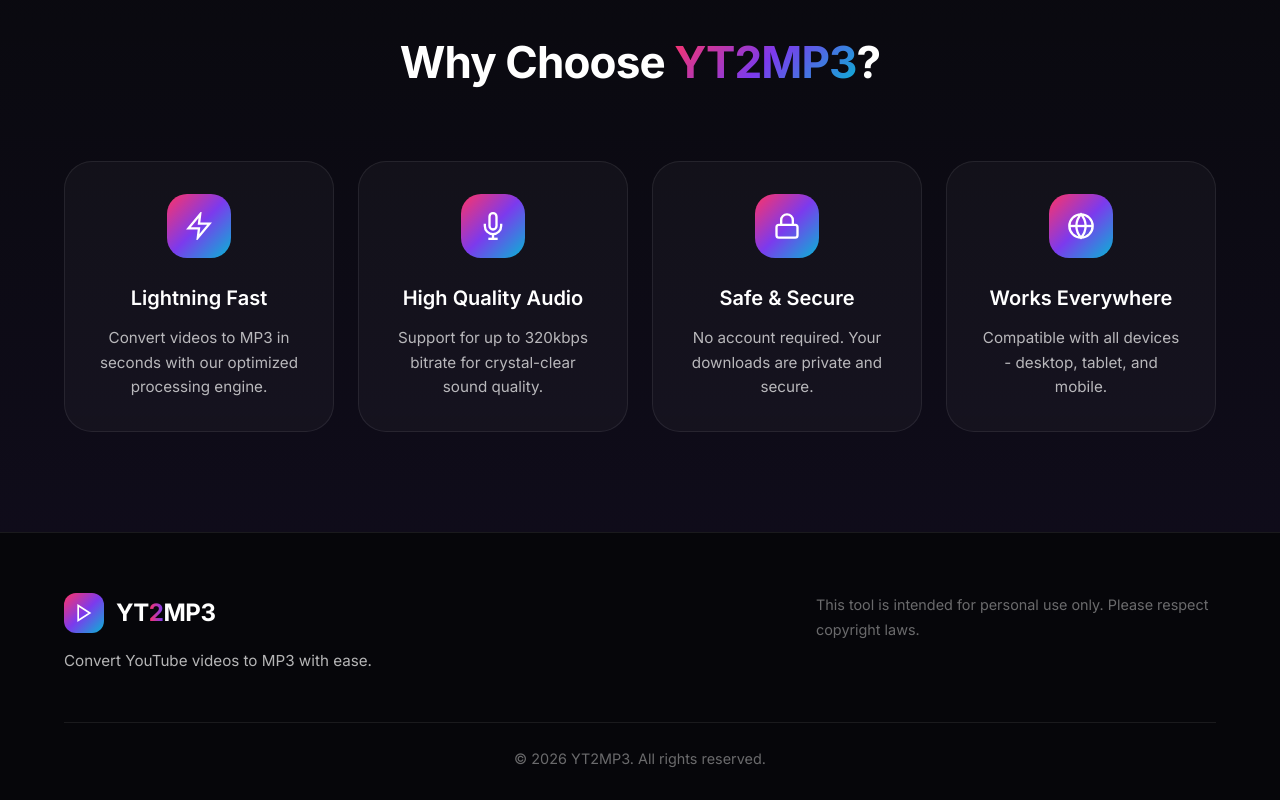
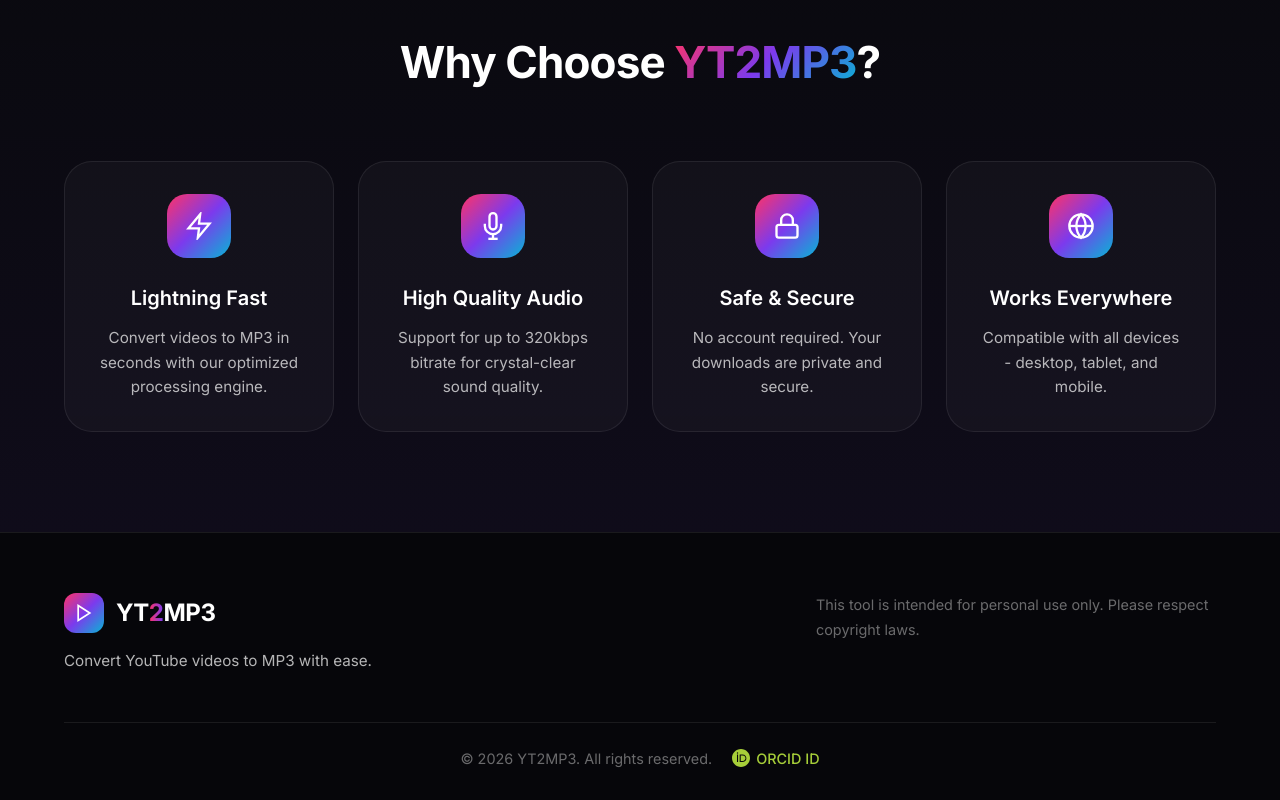
Before and after one commit to Anjasta-Tarigan/yt-mp3-v1, a website: page index.html in a window 1280 px wide. Shown: the part 873-1673 px from the top of the page. Drawn offline with Linux system fonts and the light colour scheme; some packages are replaced by stand-ins of ours; a script that the page names is missing.

Commit message:
feat: Update navigation link text and add an ORCID link with associated styling to the footer.

```diff
--- a/index.html
+++ b/index.html
@@ -86,7 +86,7 @@
         </div>
         <nav class="nav">
           <a href="#features" class="nav-link">Features</a>
-          <a href="#how-it-works" class="nav-link">How It Works</a>
+          <a href="#" class="nav-link">TikTok Downloader</a>
         </nav>
       </div>
     </header>
@@ -625,6 +625,12 @@
         </div>
         <div class="footer-bottom">
           <p>&copy; 2026 YT2MP3. All rights reserved.</p>
+          <a href="https://orcid.org/0009-0008-6103-1640" target="_blank" rel="noopener noreferrer" class="orcid-link">
+            <svg viewBox="0 0 24 24" fill="currentColor" class="orcid-icon">
+              <path d="M12 0C5.372 0 0 5.372 0 12s5.372 12 12 12 12-5.372 12-12S18.628 0 12 0zM7.369 4.378c.525 0 .947.431.947.947s-.422.947-.947.947a.95.95 0 0 1-.947-.947c0-.525.422-.947.947-.947zm-.722 3.038h1.444v10.041H6.647V7.416zm3.562 0h3.9c3.3 0 5.054 2.606 5.054 5.018 0 3.368-2.385 5.013-5.054 5.013h-3.887V7.416zm1.444 1.303v7.444h2.297c3.272 0 4.02-3.07 4.02-3.725 0-1.072-.589-3.717-4.02-3.717H11.653z"/>
+            </svg>
+            ORCID ID
+          </a>
         </div>
       </div>
     </footer>
--- a/style.css
+++ b/style.css
@@ -1408,9 +1408,41 @@
   border-top: 1px solid var(--border-color);
 }
 
+.footer-bottom {
+  display: flex;
+  justify-content: center;
+  align-items: center;
+  gap: 20px;
+  padding-top: 24px;
+  border-top: 1px solid var(--border-color);
+  flex-wrap: wrap;
+}
+
 .footer-bottom p {
   color: var(--text-muted);
   font-size: 0.9rem;
+  margin: 0;
+}
+
+.orcid-link {
+  display: inline-flex;
+  align-items: center;
+  gap: 6px;
+  color: #a6ce39; /* ORCID green */
+  font-size: 0.9rem;
+  font-weight: 500;
+  text-decoration: none;
+  transition: opacity 0.2s;
+}
+
+.orcid-link:hover {
+  opacity: 0.8;
+  text-decoration: underline;
+}
+
+.orcid-icon {
+  width: 18px;
+  height: 18px;
 }
 
 /* ========================================
```
